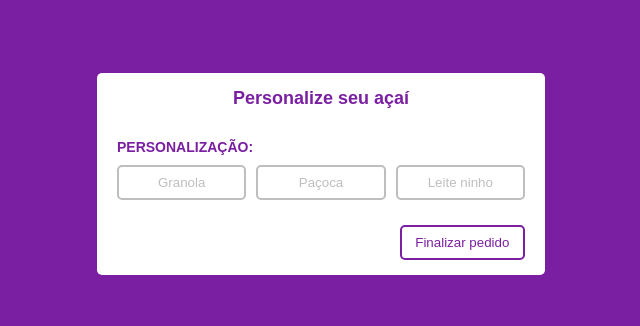
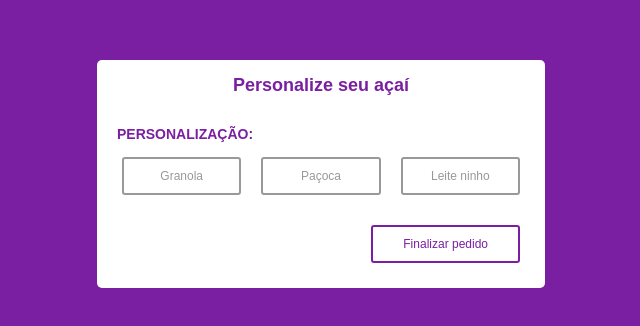
Before and after one commit to talita-aya/acai-order, a React (Create React App) app in the folder teste/: page /personalizar in a window 1280 px wide. Shown: the part 226-552 px from the top of the page, without its empty margins (319-959 px from the left). Built offline with nearby package versions, Linux system fonts and the light colour scheme.

Commit message:
redoing the pages

```diff
--- a/teste/src/components/Options.js
+++ /dev/null
@@ -1,12 +0,0 @@
-import React from "react";
-
-const Options = ({list}) => {
-
-  return (
-    <div className="button" key={list._id}>
-      <button>{list.name}</button>
-    </div>
-  );
-};
-
-export default Options;
--- a/teste/src/pages/Escolher/index.js
+++ b/teste/src/pages/Escolher/index.js
@@ -1,14 +1,18 @@
 import React from 'react';
 import { useHistory } from 'react-router';
 
-import Options from '../../components/Options';
 import './style.css';
 
 function Index() {
   var history = useHistory();
 
   const Avancar = () => {
-    history.replace('/personalizar');
+    history.push('/personalizar');
+  }
+
+  const selected = (id) => {
+    var buttonSelected = document.getElementById(id);
+    buttonSelected.classList.toggle("selected");
   }
 
   const sabor = [
@@ -26,18 +30,21 @@ function Index() {
     },
   ]
 
-  const list = [
+  const tamanho = [
     {
-      id: '1',
+      id: '4',
       name: 'Pequeno (300ml)',
+      preco: '10.00'
     },
     {
-      id: '2',
+      id: '5',
       name: 'Médio (500ml)',
+      preco: '12.00'
     },
     {
-      id: '3',
+      id: '6',
       name: 'Grande (700ml)',
+      preco: '15.00'
     },
   ]
 
@@ -45,29 +52,32 @@ function Index() {
     <div className="container">
       <div className="content">
         <h1>Escolha seu açaí</h1>
+
+
         <p className="title">SABOR:</p>
-
-        <div className="button">
+        <div className="button-container">
           {sabor.map(el => (
-            <Options
-              list={el}
-            />
+            <div className="button">
+              <input type="radio" name="sabor" value={el.name} id={el.name}/>
+              <label for={el.name}>{el.name}</label>
+            </div>
           ))}
         </div>
 
 
         <p className="title">TAMANHO:</p>
-
-        <div className="button">
-          {list.map(el => (
-            <Options
-              list={el}
-            />
+        <div className="button-container">
+          {tamanho.map(el => (
+            <div className="button">
+              <input type="radio" name="tamanho" value={el.name} id={el.name}/>
+              <label for={el.name}>{el.name}</label>
+            </div>
           ))}
         </div>
 
-        <div className="continue large">
-          <button onClick={Avancar}>Avançar pedido</button>
+
+        <div className="continue-button">
+          <input type="button" id="button" value="Avançar"/>
         </div>
 
       </div>
--- a/teste/src/pages/Escolher/style.css
+++ b/teste/src/pages/Escolher/style.css
@@ -1,3 +1,4 @@
+/* RESET */
 * {
   margin: 0;
   border: 0;
@@ -8,6 +9,8 @@
   font-family: Arial, Helvetica, sans-serif;
 }
 
+
+/* BACKGROUND ROXO */
 .container {
   width: 100vw;
   height: 100vh;
@@ -17,6 +20,8 @@
   justify-content: center;
 }
 
+
+/* CONTAINER BRANCO */
 .content{
   width: 35%;
   background-color: #fff;
@@ -25,6 +30,8 @@
   font-size: 12px;
 }
 
+
+/* TÍTULO PRINCIPAL */
 .content h1 {
   text-align: center;
   font-weight: bold;
@@ -33,69 +40,106 @@
   margin-bottom: 30px;
 }
 
+
+/* TÍTULO SECUNDÁRIO - OPÇÕES */
 .title {
   font-size: 14px;
   font-weight: bold;
   color: #7B1FA2;
-  margin: 5px 0 10px 5px;
+  margin: 5px;
+}
+
+
+/* BOTÕES DE OPÇÕES */
+.button-container {
+  display: flex;
+  justify-content: space-between;
+  margin-bottom: 10px;
 }
 
 .button {
   width: 100%;
-  display: flex;
-  flex-direction: row;
-  justify-content: space-between;
+  margin: 10px;
+  text-align: center;
 }
 
-.button button {
-  flex: 1;
+.button input[type="radio"] {
+  opacity: 0;
+  position: fixed;
+  width: 0;
+}
+
+.button label {
+  display: flex;
+  align-items: center;
+  justify-content: center;
   background-color: #fff;
-  border: 2px solid #BEBEBE;
-  color: #BEBEBE;
-  border-radius: 5px;
-  padding: 8px 0;
-  margin: 0 5px 25px 5px;
+  color: #999999;
+  padding: 10px;
+  font-size: 12px;
+  border: 2px solid #999999;
+  border-radius: 3px;
   cursor: pointer;
 }
 
-.button button:hover {
-  background-color: #8f8f8f;
-  border-color: #8f8f8f;
+.button label:hover {
+  background-color: #999999;
   color: #fff;
 }
 
-.button button.active {
-  background-color: #8f8f8f;
-  border-color: #8f8f8f;
+.button input[type="radio"]:focus + label {
+  border: 2px solid #999999;
+}
+
+.button input[type="radio"]:checked + label {
+  background-color: #999999;
   color: #fff;
 }
 
-.continue {
-  width: 100%;
-  height: 35px;
+/* BOTÃO PARA IR PRA PRÓXIMA PÁGINA */
+.continue-button {
   display: flex;
   justify-content: flex-end;
 }
 
-.continue button {
-  width: 100px;
-  height: 100%;
+.continue-button input {
+  display: flex;
+  align-items: center;
+  justify-content: center;
   background-color: #fff;
-  border: 2px solid #BEBEBE;
-  color: #BEBEBE;
-  border-radius: 5px;
-  cursor: pointer;
-  margin: 0 5px;
+  color: #999999;
+  padding: 10px 30px;
+  font-size: 12px;
+  border: 2px solid #999999;
+  border-radius: 3px;
+  margin: 10px;
+  cursor: not-allowed;
 }
 
-.continue.large button {
-  width: 30%;
+.continue-button.enabled input {
+  display: flex;
+  align-items: center;
+  justify-content: center;
+  background-color: #fff;
+  color: #7B1FA2;
+  padding: 10px 30px;
+  font-size: 12px;
   border: 2px solid #7B1FA2;
-  color: #7B1FA2;
+  border-radius: 3px;
+  margin: 10px;
+  cursor: pointer;
 }
 
-.continue button:hover {
+.continue-button.enabled input:hover {
+  display: flex;
+  align-items: center;
+  justify-content: center;
   background-color: #7B1FA2;
-  border-color: #7B1FA2;
   color: #fff;
+  padding: 10px 30px;
+  font-size: 12px;
+  border: 2px solid #7B1FA2;
+  border-radius: 3px;
+  margin: 10px;
+  cursor: pointer;
 }
--- a/teste/src/pages/PedidoFinal/index.js
+++ b/teste/src/pages/PedidoFinal/index.js
@@ -7,7 +7,7 @@ function Index() {
   var history = useHistory();
 
   const Refazer = () => {
-    history.replace('/');
+    history.push('/');
   }
 
   return (
@@ -15,41 +15,42 @@ function Index() {
       <div className="content">
         <h1>Resumo do Pedido</h1>
 
-        <div className="options">
-          <p className="title">TAMANHO:</p>
-          <div className="item">
-            <p>- Médio (500ml)</p>
-            <p>R$13,00</p>
-          </div>
-        </div>
-
-        <div className="options">
-          <p className="title">SABOR:</p>
-          <div className="item">
-            <p>- Médio (500ml)</p>
-            <p>R$13,00</p>
-          </div>
-        </div>
-
-        <div className="options">
-          <p className="title">PERSONALIZAÇÕES:</p>
-          <div className="item">
-            <p>- Médio (500ml)</p>
-            <p>R$13,00</p>
-          </div>
-        </div>
-
-        <div className="options total">
-          <p>Valor total: R$16,00</p>
-          <p>Tempo de preparo: 10min</p>
-        </div>
-
-        <div className="continue large">
-          <button onClick={Refazer}>Refazer pedido</button>
-        </div>
       </div>
     </div>
   );
 }
 
 export default Index;
+
+// <div className="options">
+//           <p className="title">TAMANHO:</p>
+//           <div className="item">
+//             <p>- Médio (500ml)</p>
+//             <p>R$13,00</p>
+//           </div>
+//         </div>
+
+//         <div className="options">
+//           <p className="title">SABOR:</p>
+//           <div className="item">
+//             <p>- Médio (500ml)</p>
+//             <p>R$13,00</p>
+//           </div>
+//         </div>
+
+//         <div className="options">
+//           <p className="title">PERSONALIZAÇÕES:</p>
+//           <div className="item">
+//             <p>- Médio (500ml)</p>
+//             <p>R$13,00</p>
+//           </div>
+//         </div>
+
+//         <div className="options total">
+//           <p>Valor total: R$16,00</p>
+//           <p>Tempo de preparo: 10min</p>
+//         </div>
+
+//         <div className="continue large">
+//           <button onClick={Refazer}>Refazer pedido</button>
+//         </div>
--- a/teste/src/pages/Personalizar/index.js
+++ b/teste/src/pages/Personalizar/index.js
@@ -1,30 +1,52 @@
 import React from 'react';
 import { useHistory } from 'react-router';
+
 
 function Index() {
   var history = useHistory();
 
   const finalizar = () => {
-    history.replace('/pedido');
+    history.push('/pedido');
   }
+
+  const selected = (id) => {
+    var buttonSelected = document.getElementById(id);
+    buttonSelected.classList.toggle("selected");
+  }
+
+  const add = [
+    {
+      id: '1',
+      name: 'Granola',
+    },
+    {
+      id: '2',
+      name: 'Paçoca',
+    },
+    {
+      id: '3',
+      name: 'Leite ninho',
+    },
+  ]
 
   return (
     <div className="container">
       <div className="content">
         <h1>Personalize seu açaí</h1>
 
-        <div className="options">
-          <p className="title">PERSONALIZAÇÃO:</p>
-          <div className="button">
-            <button>Granola</button>
-            <button>Paçoca</button>
-            <button>Leite ninho</button>
-          </div>
+        <p className="title">PERSONALIZAÇÃO:</p>
+        <div className="button-container">
+          {add.map(el => (
+            <div className="button">
+              <input type="radio" name="add" value={el.name} id={el.name}/>
+              <label for={el.name}>{el.name}</label>
+            </div>
+          ))}
         </div>
 
-          <div className="continue large">
-            <button onClick={finalizar}>Finalizar pedido</button>
-          </div>
+        <div className="continue-button enabled">
+          <input type="button" id="button" value="Finalizar pedido"/>
+        </div>
       </div>
     </div>
   )
```
